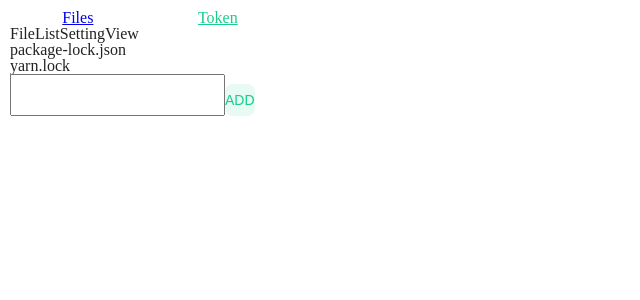
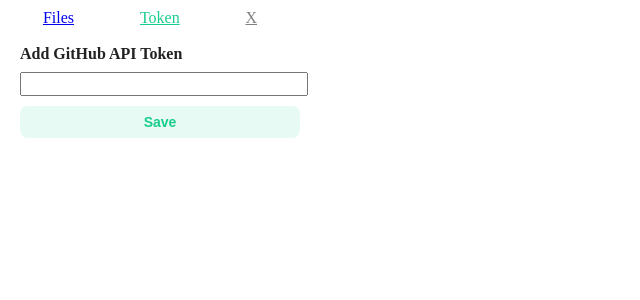
Before and after one commit to SoYoung210/real-diff, a React (Create React App) app: page /settings/token in a window 1280 px wide. Shown: the top 300 px of the page, without its empty margins (0-640 px from the left). Built offline with nearby package versions, Linux system fonts and the light colour scheme.

Commit message:
chore: move close button and fix route component

```diff
--- a/src/components/settings/Token.tsx
+++ b/src/components/settings/Token.tsx
@@ -1,7 +1,6 @@
 import styled from '@emotion/styled'
 import React, { useState } from 'react'
 import { useDispatch } from 'react-redux'
-import { Link } from 'react-router-dom'
 
 import { settingActions } from '@/features/settingSlice'
 
@@ -16,9 +15,6 @@
 const Head = styled.h1`
   font-weight: 700;
   margin: 10px 0;
-`
-const CloseButton = styled(Link)`
-  color: gray;
 `
 const TextInputField = styled.input`
   display: block;
@@ -48,7 +44,6 @@
     <Layout>
       <Header>
         <Head>Add GitHub API Token</Head>
-        <CloseButton to='/'>X</CloseButton>
       </Header>
       <TextInputField
         value={token}
--- a/src/components/settings/index.tsx
+++ b/src/components/settings/index.tsx
@@ -1,6 +1,6 @@
 import styled from '@emotion/styled'
 import React from 'react'
-import { NavLink,Route, Switch, useRouteMatch } from 'react-router-dom'
+import { Link,NavLink,Route, Switch, useRouteMatch } from 'react-router-dom'
 
 import { SETTING_ROUTE_TYPE } from '@/constants/routes'
 
@@ -18,11 +18,13 @@
   justify-content: space-around;
 `
 
-// https://docs.github.com/en/rest/reference/pulls#list-pull-requests-files
+const CloseButton = styled(Link)`
+  color: gray;
+`
+
 export const SettingsView = () => {
   const match = useRouteMatch()
 
-//'/settings/file-list'
   return (
     <>
       <StickyNav>
@@ -38,15 +40,16 @@
         >
           Token
         </StyledNavLink >
+        <CloseButton to='/'>X</CloseButton>
       </StickyNav>
       <Switch>
         <Route
           path={`${match.url}/${SETTING_ROUTE_TYPE.FILE_LIST}`}
-          component={TokenSettingView}
+          component={FileListSettingView}
         />
         <Route
           path={`${match.url}/${SETTING_ROUTE_TYPE.TOKEN}`}
-          component={FileListSettingView}
+          component={TokenSettingView}
         />
       </Switch>
     </>
```
